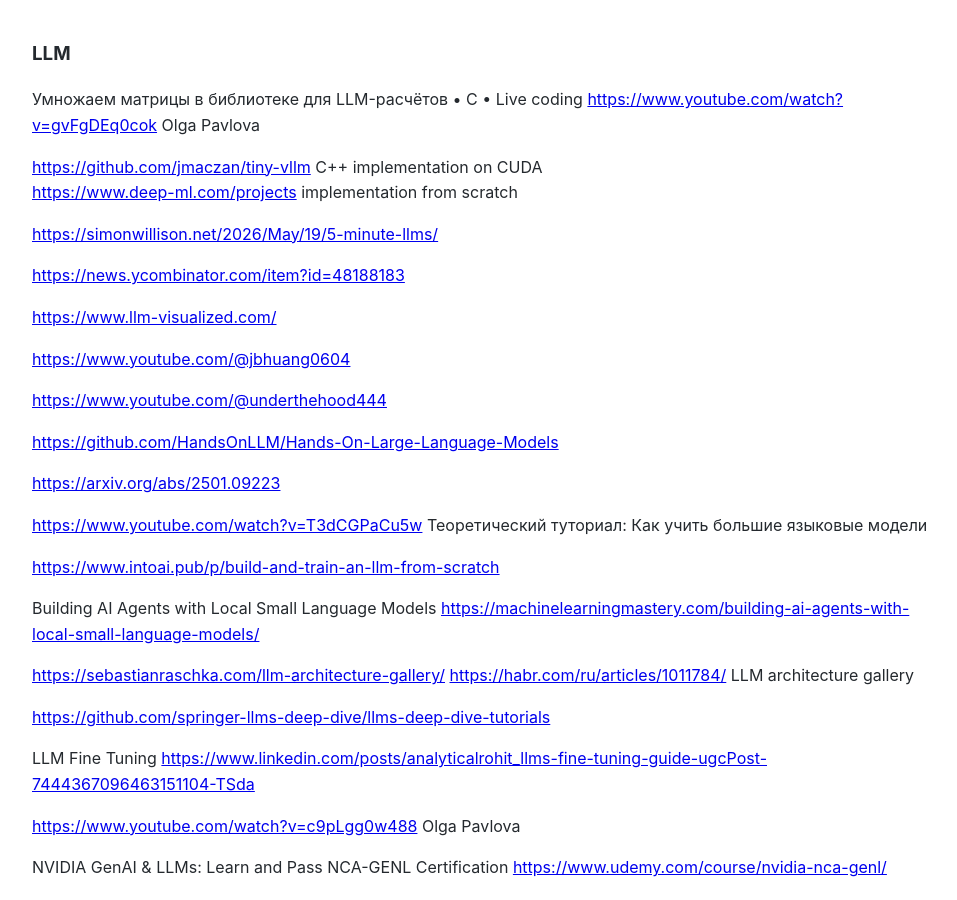
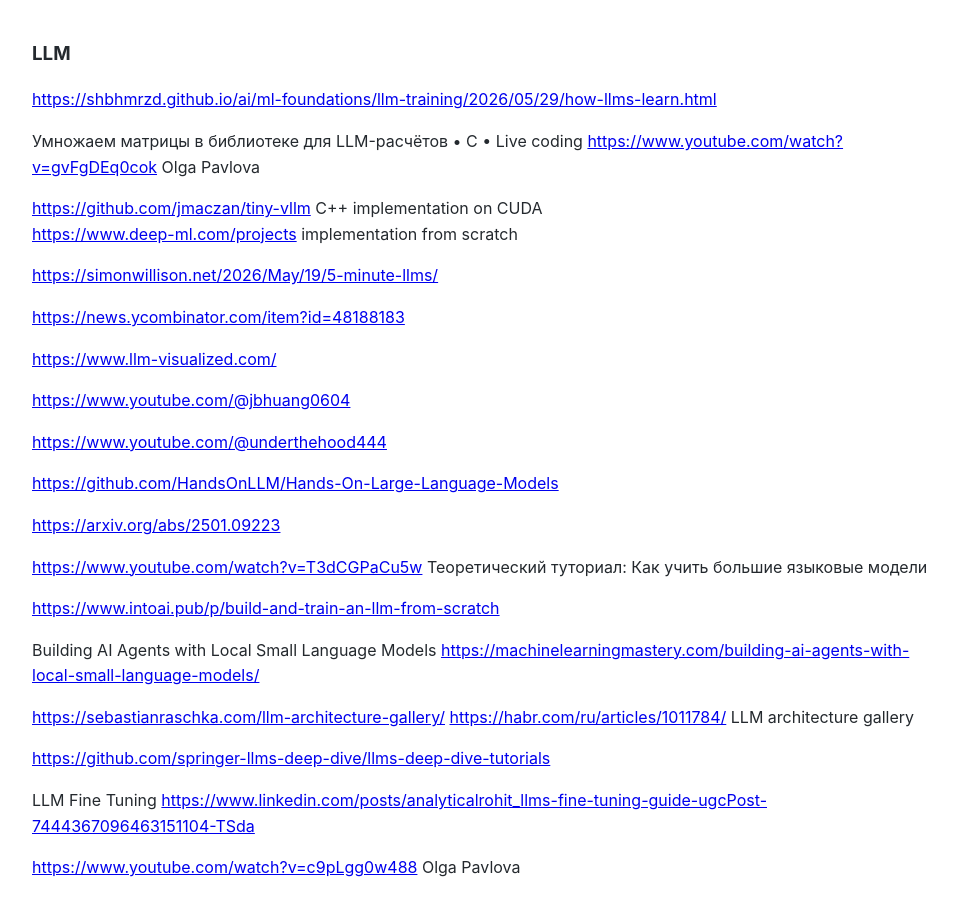
Before and after one commit to Michael-Lubinsky/michael-lubinsky.github.com, a Jekyll site: the page built from ml/llm.md, in a window 1280 px wide and 900 px high. Shown: the whole window, without its empty margins (158-1115 px from the left). Built offline with Jekyll 4.4.1, drawn with Linux system fonts in a browser that asks for light colours; our own code applies the rules of GitHub Pages for plain Markdown files.

Commit message:
Update llm.md

```diff
--- a/ml/llm.md
+++ b/ml/llm.md
@@ -1,4 +1,6 @@
 ### LLM
+
+<https://shbhmrzd.github.io/ai/ml-foundations/llm-training/2026/05/29/how-llms-learn.html>
 
 Умножаем матрицы в библиотеке для LLM-расчётов • C • Live coding
 <https://www.youtube.com/watch?v=gvFgDEq0cok>
```
